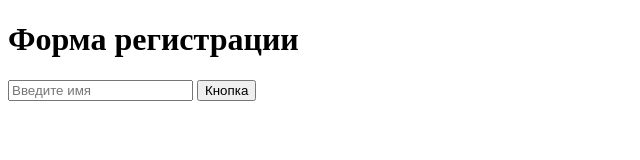
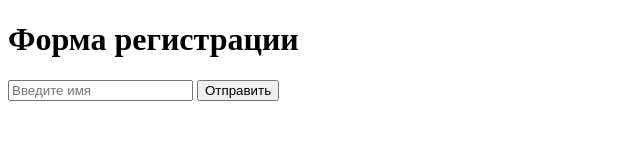
Before and after one commit to vikamw/ci-cd-lab, a website: page index.html in a window 1280 px wide. Shown: the full height of the page, 0-640 px from the left. Drawn offline with Linux system fonts and the light colour scheme.

Commit message:
Fix tests

```diff
--- a/index.html
+++ b/index.html
@@ -11,7 +11,7 @@
 
     <form>
         <input type="text" id="name" placeholder="Введите имя">
-        <button id="submitBtn">Кнопка</button>
+        <button id="submitBtn">Отправить</button>
     </form>
 
 </body>
```
